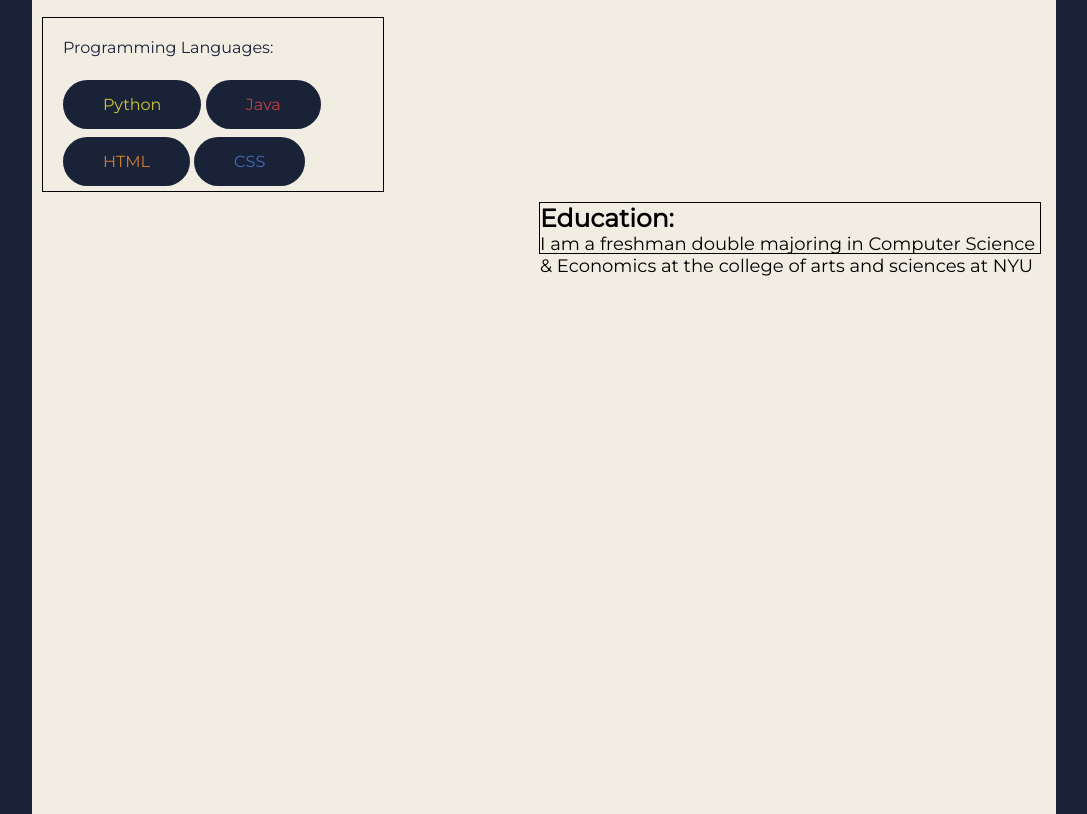
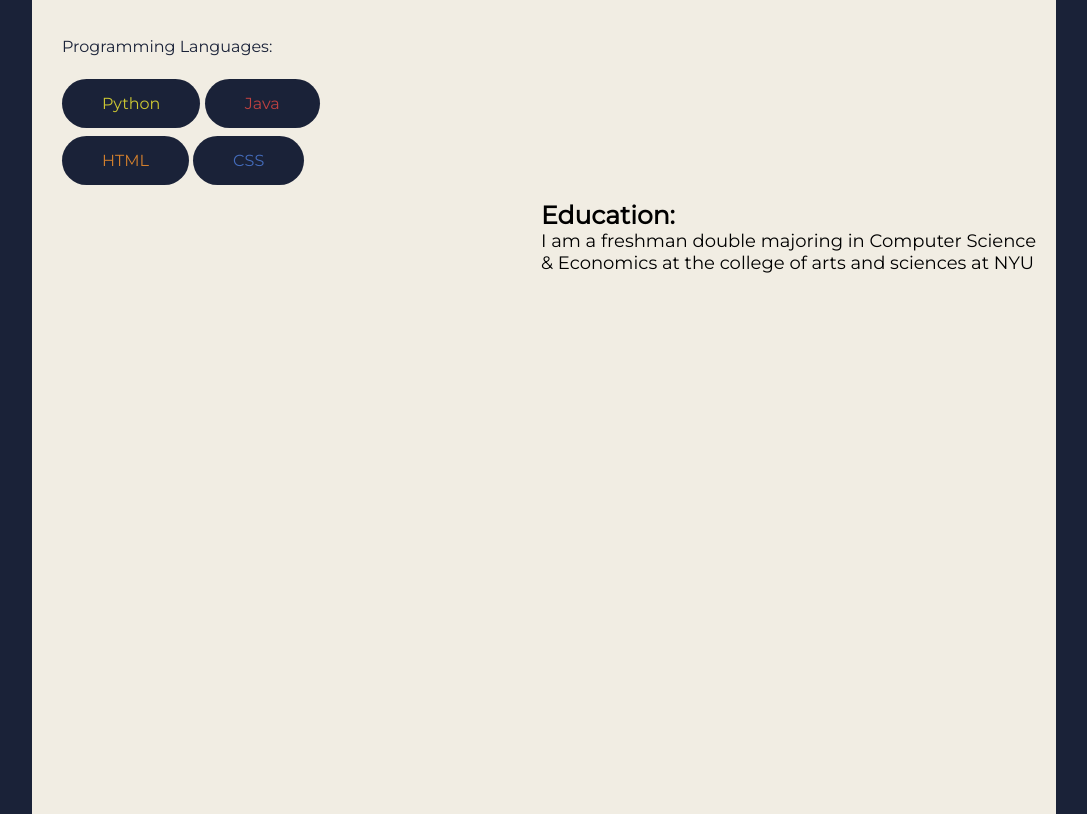
Before and after one commit to IgnacioBinaghi/ignaciobinaghi.github.io, a plain HTML site: page index.html in a window 1280 px wide. Shown: the part 1813-2627 px from the top of the page, without its empty margins (96-1183 px from the left). Drawn offline with Linux system fonts and the light colour scheme.

Commit message:
Fixed div border

```diff
--- a/about-style2.css
+++ b/about-style2.css
@@ -61,7 +61,6 @@ body{
   text-align: center;
 }
 #Education{
-  border: solid 1px black;
   height: 50px;
   width: 500px;
   font-family: fav;
@@ -85,7 +84,6 @@ body{
   max-height: 200px;
   color: #1A2238;
   font-family: fav;
-  border: solid 1px black;
 }
 #languages a{
   text-decoration: none;
```
